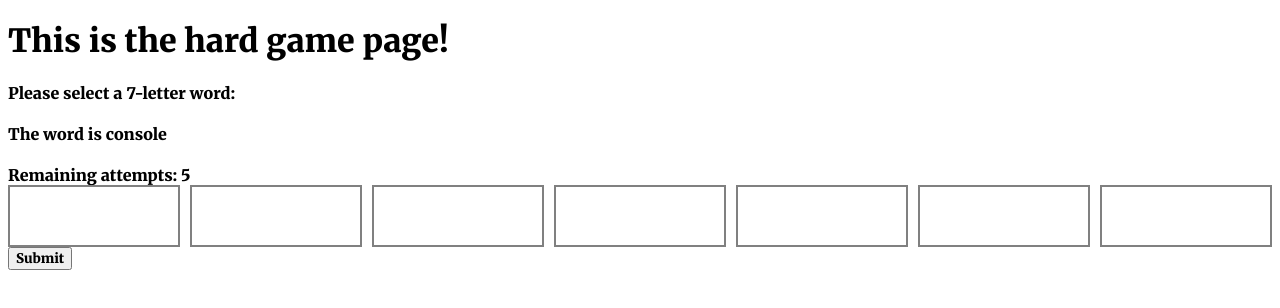
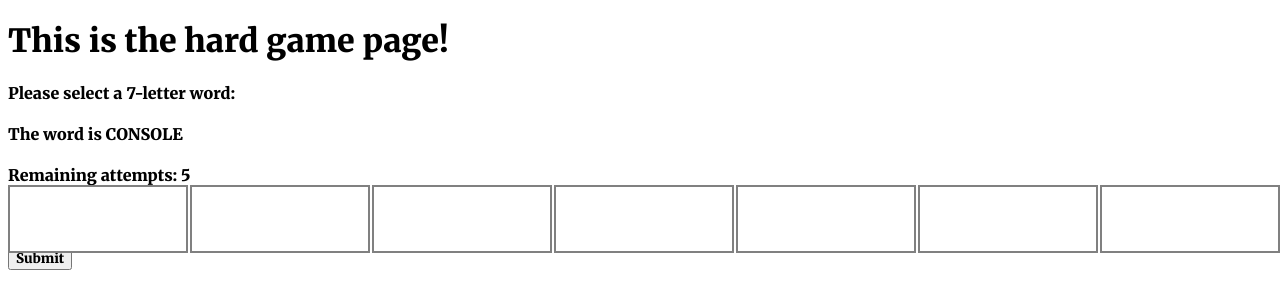
Before and after one commit to nice-to-meecha/CS5610_Project2_Wordle, a React (Vite) app: page /game/hard in a window 1280 px wide. Shown: the top 308 px of the page. Built offline with nearby package versions, Linux system fonts and the light colour scheme.

Commit message:
Sunday's progress on making Letter components

```diff
--- a/src/css/Guess.css
+++ b/src/css/Letter.css
@@ -6,6 +6,18 @@
     height: 100%;
 }
 
+.green-letter-box {
+    background-color: green;
+}
+
+.gray-letter-box {
+    background-color: gray;
+}
+
+.yellow-letter-box {
+    background-color: yellow;
+}
+
 .guess-background {
     position: relative;
     display: flex;
--- a/src/pages/Board.jsx
+++ b/src/pages/Board.jsx
@@ -1,6 +1,6 @@
 import React, { useEffect, useState, useContext } from "react";
 import { gameContext } from "./GameContext";
-import Guess from "./Guess";
+import Guess from "./Row";
 
 function Board(props) {
     const { attempts, difficulty, wordLength } = props;
@@ -9,7 +9,9 @@ function Board(props) {
     const [guessInputs, setGuessInputs] = useState([]);
 
     useEffect(() => {
+        console.log("Attempt changed");
         if (guessInputs.length < attempts + 1 && attempts < numGuesses) {
+            console.log("Attempts < Guesses");
             setGuessInputs([
                 ...guessInputs.slice(0, -1),
                 ...(guessInputs.slice(-1).length
@@ -22,6 +24,15 @@ function Board(props) {
                     key={attempts}
                 />),
             ]);
+        } else if (attempts === numGuesses) {
+            console.log("Attempts === Guesses");
+            setGuessInputs([
+                ...guessInputs.map(guess => React.cloneElement(guess), { active: false })
+            ]);
+
+            console.log([
+                ...guessInputs.map(guess => React.cloneElement(guess), { active: false })
+            ]);
         }
     }, [attempts])
 
--- a/src/pages/Game.jsx
+++ b/src/pages/Game.jsx
@@ -38,10 +38,8 @@ import "../css/Game.css";
 function Game(props) {
     const { difficulty } = props;
     const globalValues = useContext(gameContext);
-    const { guess } = globalValues;
+    const { guess, targetWord, setTargetWord } = globalValues;
     const { numGuesses, wordList, wordLength } = globalValues.difficultyValues[difficulty];
-
-    const [ word, setWord ] = useState("");
     const [ attempts, setAttempts ] = useState(0);
 
     useEffect(() => {
@@ -52,7 +50,7 @@ function Game(props) {
                     const words = data.split("\n").map(word => word.trim());
                     const i = Math.round(Math.random() * (words.length - 1));
                     console.log(words);
-                    setWord(words[i]);
+                    setTargetWord(words[i].toUpperCase());
                 });
         }
 
@@ -81,7 +79,7 @@ function Game(props) {
     return (<div>
         <h1>This is the {difficulty} game page!</h1>
         <div>Please select a {wordLength}-letter word:</div>
-        <h4>The word is {word}</h4>
+        <h4>The word is {targetWord}</h4>
         <div>Remaining attempts: {numGuesses - attempts}</div>
         <Board
             attempts={attempts}
--- a/src/pages/GameContext.jsx
+++ b/src/pages/GameContext.jsx
@@ -6,6 +6,7 @@ export const gameContext = createContext();
 
 function GameContext(props) {
     const [guess, setGuess] = useState("");
+    const [inProgressGuess, setInProgressGuess] = useState([]);
     const [targetWord, setTargetWord] = useState("");
     const difficultyValues = {
         normal: {
@@ -24,6 +25,8 @@ function GameContext(props) {
     const globalValues = {
         guess,
         setGuess,
+        inProgressGuess,
+        setInProgressGuess,
         targetWord,
         setTargetWord,
         difficultyValues,
--- a/src/pages/Guess.jsx
+++ /dev/null
@@ -1,47 +0,0 @@
-import React, { useState, useContext, useEffect } from "react";
-import { gameContext } from "./GameContext";
-import "../css/Guess.css";
-
-function Guess(props) {
-    const { wordLength } = props;
-    const { setGuess } = useContext(gameContext);
-    const [localGuessArr, setLocalGuessArr] =
-        useState(Array.from({ length: wordLength }, (ele) => ''));
-
-    function autoAdvance(event) {
-        event.target.value = (event.target.value || "").toUpperCase();
-        if (!event.target.value && event.target.previousElementSibling) {
-            event.target.previousElementSibling.focus();
-        } else if ((event.target.value && event.target.nextElementSibling)) {
-            event.target.nextElementSibling.focus();
-        }
-
-        const inputIndex = event.target.id.match(/\d$/)[0];
-        localGuessArr[inputIndex] = event.target.value;
-        setLocalGuessArr([...localGuessArr]);
-        setGuess(localGuessArr.join(''));
-    }
-
-    function createWordInputs(wordLength) {
-        const inputs = [];
-        for (let i = 0; i < wordLength; i++) {
-            inputs.push(
-            <input
-                className="letter-box"
-                onChange={autoAdvance}
-                maxLength={1}
-                key={i}
-                id={`letter-box-${i}`}
-            />)
-        }
-        return inputs;
-    }
-
-    const inputs = createWordInputs(wordLength);
-
-    return (<div className="guess-background">
-        {inputs}
-    </div>);
-}
-
-export default Guess;
--- /dev/null
+++ b/src/pages/Letter.jsx
@@ -0,0 +1,17 @@
+import React from "react";
+import "../css/Letter.css"
+
+// Remember to associate event with Letter parent, so autoAdvance() works
+function Letter(props) {
+    const { color, changeEvent, index } = props;
+    return (<div>
+        <input
+            className={`letter-box ${color}-letter-box`}
+            onChange={changeEvent}
+            maxLength={1}
+            id={`letter-box-${index}`}
+        />
+    </div>)
+}
+
+export default Letter;
--- /dev/null
+++ b/src/pages/Row.jsx
@@ -0,0 +1,87 @@
+import React, { useState, useContext, useEffect } from "react";
+import { gameContext } from "./GameContext";
+import Letter from "./Letter";
+import "../css/Letter.css";
+
+function Row(props) {
+    const { active, wordLength } = props;
+    const { guess, setGuess, targetWord } = useContext(gameContext);
+    const [localGuessArr, setLocalGuessArr] =
+        useState(Array.from({ length: wordLength }, (ele) => ''));
+
+    function createWordInputs(wordLength) {
+        const inputs = [];
+        const colors = active
+            ? Array.from({ length: wordLength }, (_) => "white")
+            : colorGuess();
+
+        for (let i = 0; i < wordLength; i++) {
+            inputs.push(
+            <Letter
+                changeEvent={autoAdvance}
+                key={i}
+                index={i}
+                color={colors[i]}
+            />)
+        }
+
+        return inputs;
+    }
+
+    function autoAdvance(event) {
+        event.target.value = (event.target.value || "").toUpperCase();
+        const parentLetter = event.target.parentElement;
+        if (!event.target.value && parentLetter.previousElementSibling) {
+            parentLetter.previousElementSibling.firstElementChild.focus();
+        } else if ((event.target.value && parentLetter.nextElementSibling)) {
+            parentLetter.nextElementSibling.firstElementChild.focus();
+        }
+
+        const inputIndex = event.target.id.match(/\d$/)[0];
+        localGuessArr[inputIndex] = event.target.value;
+        setLocalGuessArr([...localGuessArr]);
+        setGuess(localGuessArr.join(''));
+    }
+
+    function colorGuess() {
+        // Determine correct and missing letters
+        const colors = Array.from({ length: wordLength }, (_) => "gray");
+        // console.log("Gray colors", colors);
+        const missingLetters = {};
+        localGuessArr.forEach((letter, i) => {
+            if (letter === targetWord[i]) {
+                colors[i] = "green"
+            } else {
+                missingLetters[targetWord[i]] = (missingLetters[targetWord[i]] || 0) + 1;
+            }
+        })
+
+        console.log(missingLetters);
+
+        if (!Object.keys(missingLetters).length) {
+            // TODO - "Congrats!" event
+        } else {
+            colors.forEach((color, i) => {
+                // console.log(targetWord[i], missingLetters[targetWord[i]]);
+                if (color === "gray" && missingLetters[localGuessArr[i]]) {
+                    missingLetters[localGuessArr[i]]--;
+                    colors[i] = "yellow";
+                }
+            })
+            // console.log("Gray/Yellow/Green", colors);
+        }
+
+        return colors;
+    }
+
+
+    const inputs = createWordInputs(wordLength);
+
+
+    return (<div className="guess-background">
+        {inputs}
+        {guess}
+    </div>);
+}
+
+export default Row;
```
